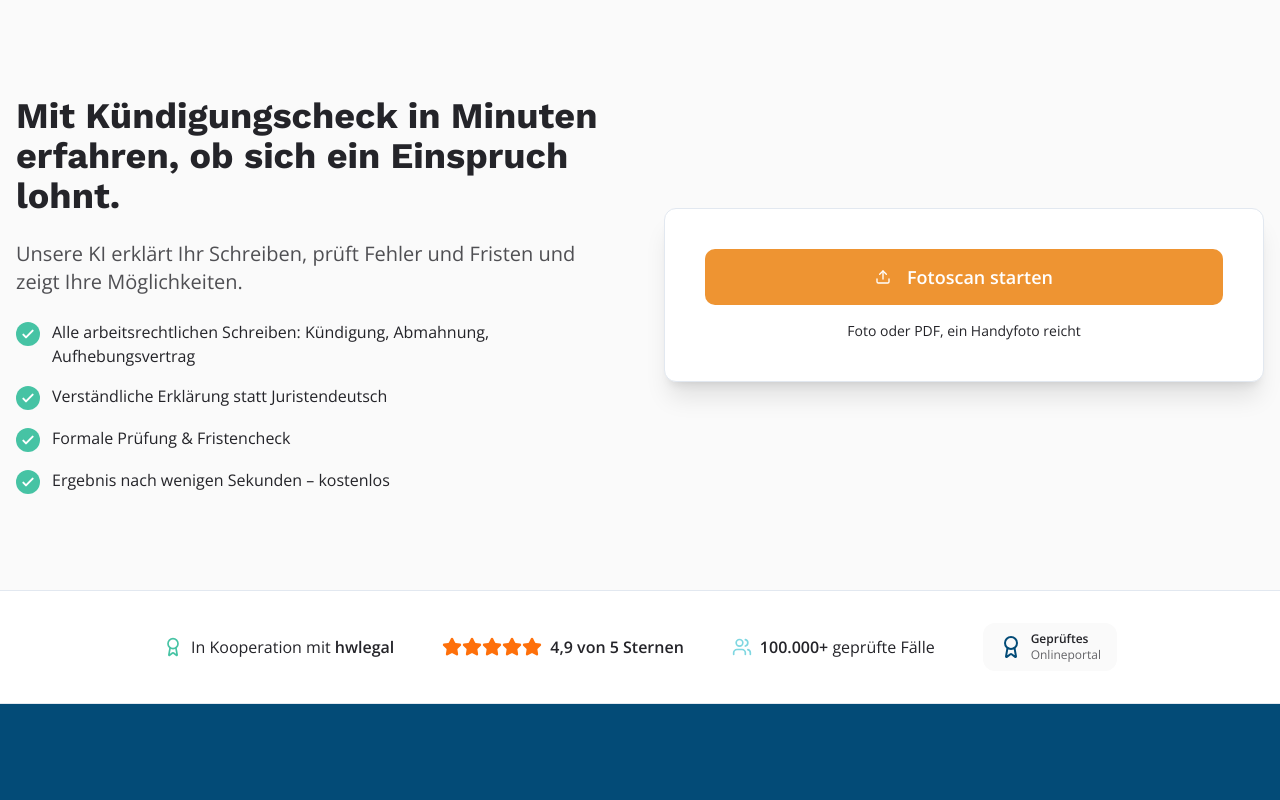
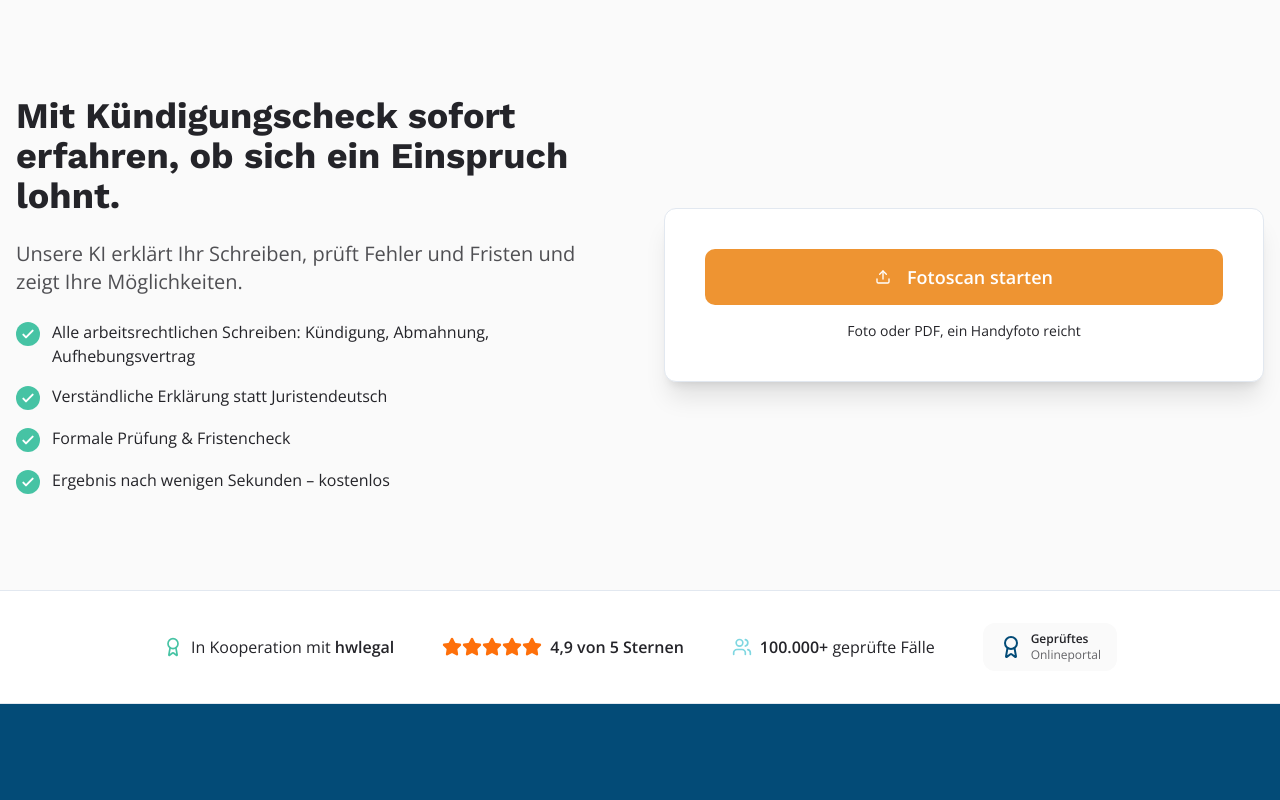
Before and after one commit to MileBlt/VersorgerCheck-landing, a React (Vite) app: page / in a window 1280 px wide. Shown: the top 800 px of the page. Built offline with nearby package versions, Linux system fonts and the light colour scheme; the HTML template or start-up script is replaced by a standard one.

Commit message:
Visual edit in Lovable
Edited UI in Lovable

```diff
--- a/src/components/Hero.tsx
+++ b/src/components/Hero.tsx
@@ -7,9 +7,7 @@ const Hero = () => {
       <div className="grid lg:grid-cols-2 gap-12 items-center max-w-7xl mx-auto">
         {/* Left Content */}
         <div className="space-y-6">
-          <h1 className="font-heading text-4xl md:text-5xl font-bold text-brand-text leading-tight lg:text-4xl">
-            Mit Kündigungscheck in Minuten erfahren, ob sich ein Einspruch lohnt.
-          </h1>
+          <h1 className="font-heading text-4xl md:text-5xl font-bold text-brand-text leading-tight lg:text-4xl">Mit Kündigungscheck sofort erfahren, ob sich ein Einspruch lohnt.</h1>
           <p className="text-lg md:text-xl text-brand-text/80">
             Unsere KI erklärt Ihr Schreiben, prüft Fehler und Fristen und zeigt Ihre Möglichkeiten.
           </p>
```
